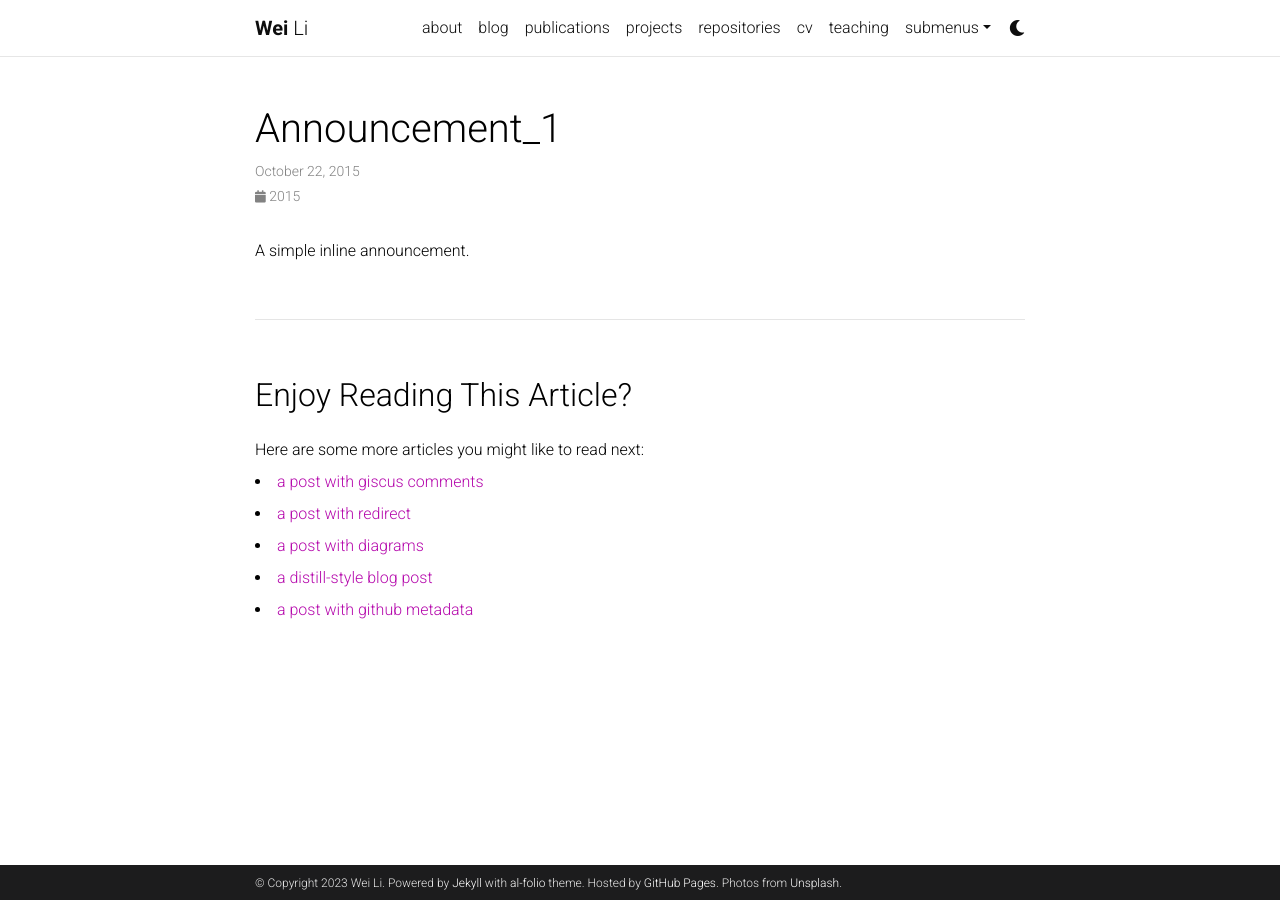
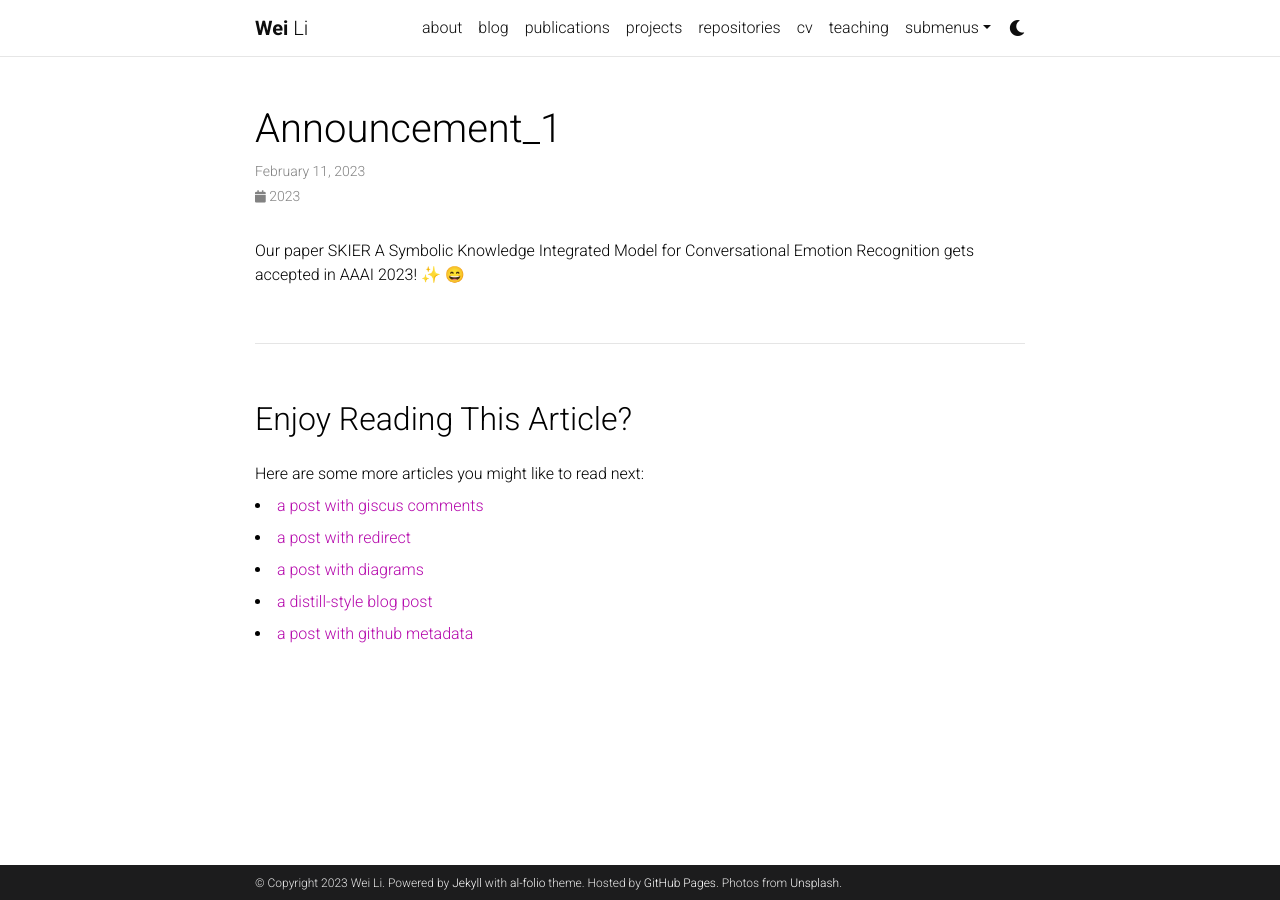
Before and after one commit to Maxwe11y/Maxwe11y.github.io, a Jekyll site: the page built from _news/announcement_1.md, in a window 1280 px wide. Built offline with Jekyll 4.4.1, drawn with Linux system fonts in a browser that asks for light colours; emoji names are drawn with the system emoji font; comment, search, counter and statistics services are not loaded; a style sheet for code colours, icons or effects is not loaded.

Commit message:
Update announcement_1.md

```diff
--- a/_news/announcement_1.md
+++ b/_news/announcement_1.md
@@ -1,7 +1,7 @@
 ---
 layout: post
-date: 2015-10-22 15:59:00-0400
+date: 2023-02-11 15:59:00-0400
 inline: true
 ---
 
-A simple inline announcement.
+Our paper SKIER A Symbolic Knowledge Integrated Model for Conversational Emotion Recognition gets accepted in AAAI 2023! :sparkles: :smile:
```
